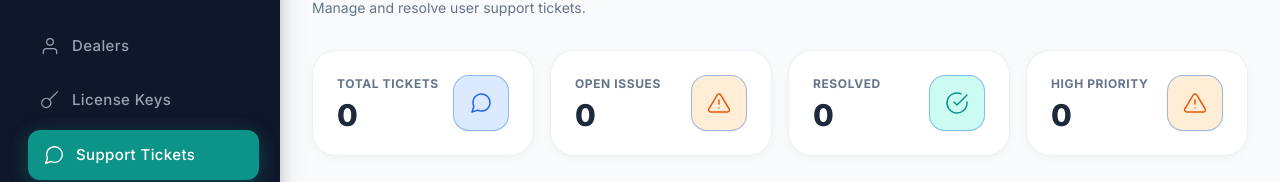
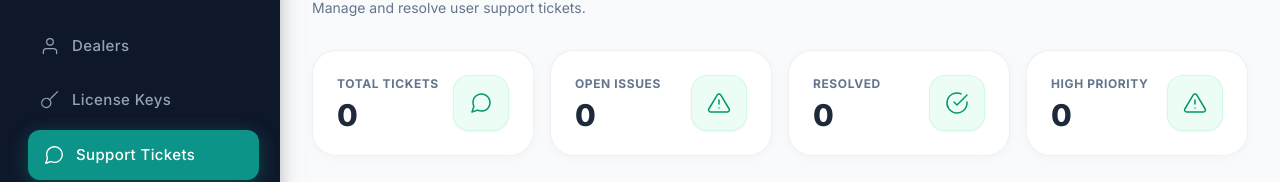
Before and after one commit to Vishaljani21/ontru-cctv-management, a React (Vite) app: page /admin/support in a window 1280 px wide. Shown: the part 138-320 px from the top of the page. Built offline with nearby package versions, Linux system fonts and the light colour scheme; no server answers; sample sign-in values are in the browser's storage.

Commit message:
style: Use consistent emerald color for all stats card icon backgrounds

```diff
--- a/components/StatsCard.tsx
+++ b/components/StatsCard.tsx
@@ -1,23 +1,14 @@
 import React from 'react';
-
-const cardColors = {
-    red: { bg: 'bg-orange-50 dark:bg-orange-900/10', iconBg: 'bg-orange-100 dark:bg-orange-900/30', icon: 'text-orange-600 dark:text-orange-400', border: 'border-orange-100 dark:border-orange-900/20' },
-    teal: { bg: 'bg-teal-50 dark:bg-teal-900/10', iconBg: 'bg-teal-100 dark:bg-teal-900/30', icon: 'text-teal-600 dark:text-teal-400', border: 'border-teal-100 dark:border-teal-900/20' },
-    purple: { bg: 'bg-purple-50 dark:bg-purple-900/10', iconBg: 'bg-purple-100 dark:bg-purple-900/30', icon: 'text-purple-600 dark:text-purple-400', border: 'border-purple-100 dark:border-purple-900/20' },
-    blue: { bg: 'bg-blue-50 dark:bg-blue-900/10', iconBg: 'bg-blue-100 dark:bg-blue-900/30', icon: 'text-blue-600 dark:text-blue-400', border: 'border-blue-100 dark:border-blue-900/20' },
-};
 
 interface StatsCardProps {
     title: string;
     value: number | string;
     icon: React.ReactNode;
-    gradient: keyof typeof cardColors;
+    gradient?: string; // Keep for backward compatibility, but not used for icon colors
     className?: string;
 }
 
-const StatsCard: React.FC<StatsCardProps> = ({ title, value, icon, gradient, className = '' }) => {
-    const colors = cardColors[gradient] || cardColors.blue;
-
+const StatsCard: React.FC<StatsCardProps> = ({ title, value, icon, className = '' }) => {
     return (
         <div className={`
             relative overflow-hidden rounded-3xl p-6 transition-all duration-300 hover:-translate-y-1 hover:shadow-[0_8px_30px_rgba(0,0,0,0.06)] dark:hover:shadow-none
@@ -31,14 +22,15 @@ const StatsCard: React.FC<StatsCardProps> = ({ title, value, icon, gradient, cla
                     </div>
                 </div>
 
-                <div className={`p-4 rounded-2xl ${colors.iconBg} ${colors.icon} transition-all duration-300 group-hover:scale-110 shadow-sm ring-1 ring-inset ${colors.border}`}>
+                {/* Consistent emerald/primary colored icon background for professional look */}
+                <div className="p-4 rounded-2xl bg-emerald-50 dark:bg-emerald-900/20 text-emerald-600 dark:text-emerald-400 transition-all duration-300 group-hover:scale-110 shadow-sm ring-1 ring-inset ring-emerald-100 dark:ring-emerald-900/30">
                     <div className="w-6 h-6">
                         {icon}
                     </div>
                 </div>
             </div>
             {/* Decorative gradient blob */}
-            <div className={`absolute -bottom-4 -right-4 w-24 h-24 rounded-full opacity-0 group-hover:opacity-20 transition-opacity duration-500 blur-2xl ${colors.bg.replace('bg-', 'bg-gradient-to-br from-')}`}></div>
+            <div className="absolute -bottom-4 -right-4 w-24 h-24 rounded-full opacity-0 group-hover:opacity-20 transition-opacity duration-500 blur-2xl bg-gradient-to-br from-emerald-100 dark:from-emerald-900"></div>
         </div>
     );
 };
```
